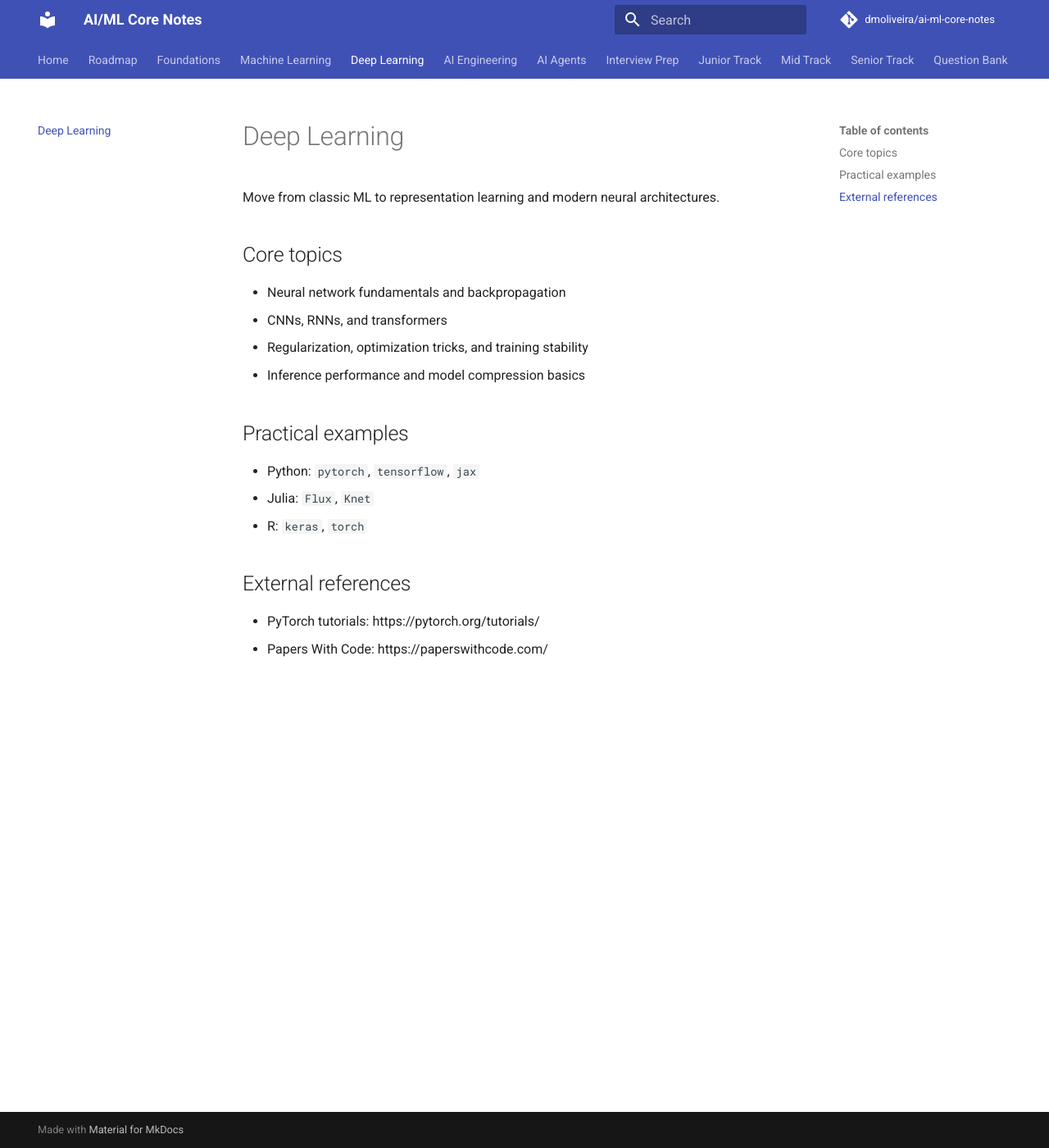
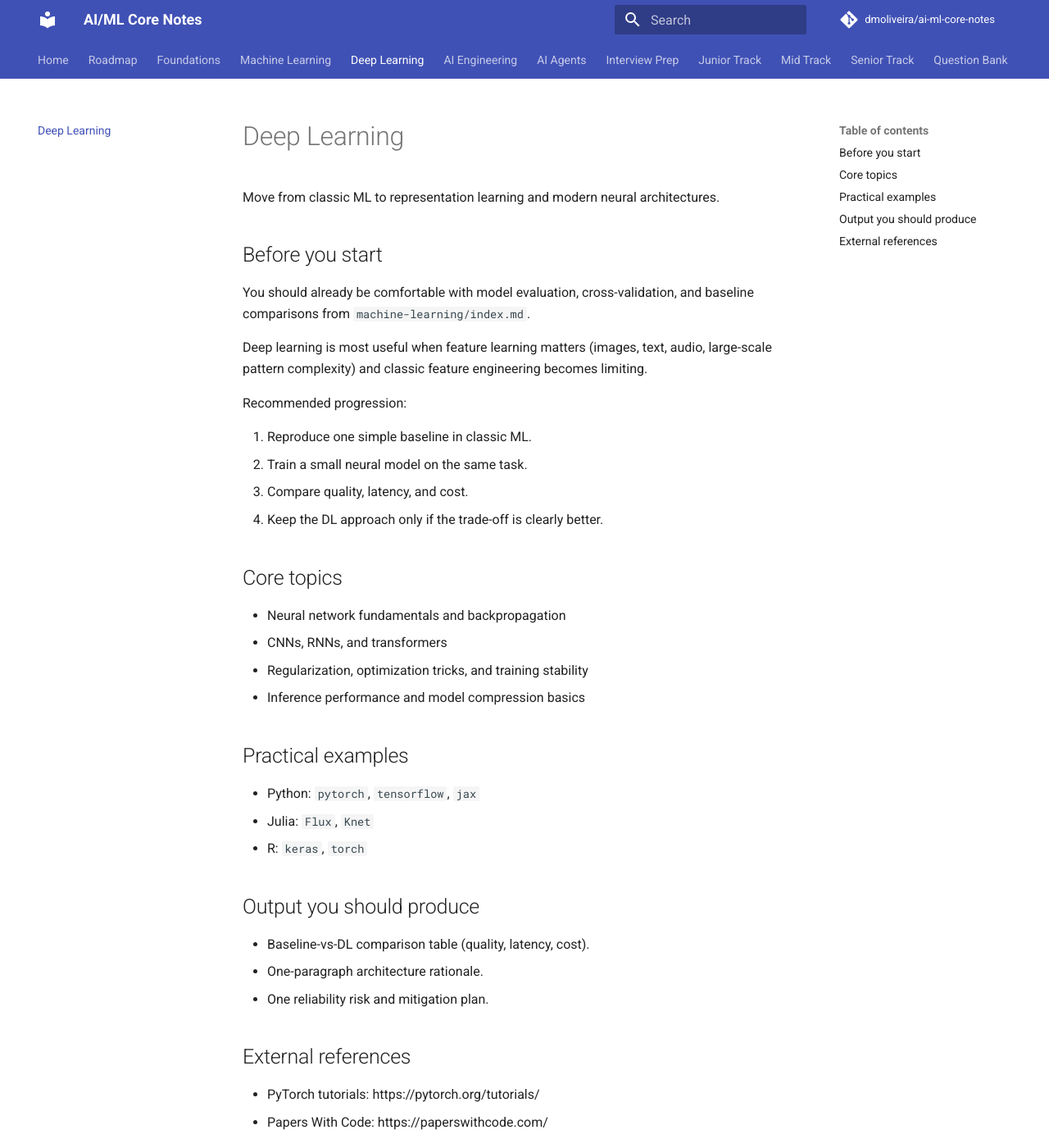
Before and after one commit to dmoliveira/ai-ml-core-notes, an MkDocs documentation site: the page built from docs/deep-learning/index.md, in a window 1280 px wide and 1400 px high. Shown: the whole window at 82% size. Built offline with MkDocs 1.6.1 and Material for MkDocs 9.7.7, drawn with Linux system fonts in a browser that asks for light colours; comment, search, counter and statistics services are not loaded.

Commit message:
Improve machine-learning to deep-learning progression cohesion

```diff
--- a/docs/deep-learning/index.md
+++ b/docs/deep-learning/index.md
@@ -1,6 +1,19 @@
 # Deep Learning
 
 Move from classic ML to representation learning and modern neural architectures.
+
+## Before you start
+
+You should already be comfortable with model evaluation, cross-validation, and baseline comparisons from `machine-learning/index.md`.
+
+Deep learning is most useful when feature learning matters (images, text, audio, large-scale pattern complexity) and classic feature engineering becomes limiting.
+
+Recommended progression:
+
+1. Reproduce one simple baseline in classic ML.
+2. Train a small neural model on the same task.
+3. Compare quality, latency, and cost.
+4. Keep the DL approach only if the trade-off is clearly better.
 
 ## Core topics
 
@@ -15,6 +28,12 @@ Move from classic ML to representation learning and modern neural architectures.
 - Julia: `Flux`, `Knet`
 - R: `keras`, `torch`
 
+## Output you should produce
+
+- Baseline-vs-DL comparison table (quality, latency, cost).
+- One-paragraph architecture rationale.
+- One reliability risk and mitigation plan.
+
 ## External references
 
 - PyTorch tutorials: https://pytorch.org/tutorials/
```
Also changed, not shown: README.md (+1 -0 lines), docs/machine-learning/index.md (+15 -0 lines).
